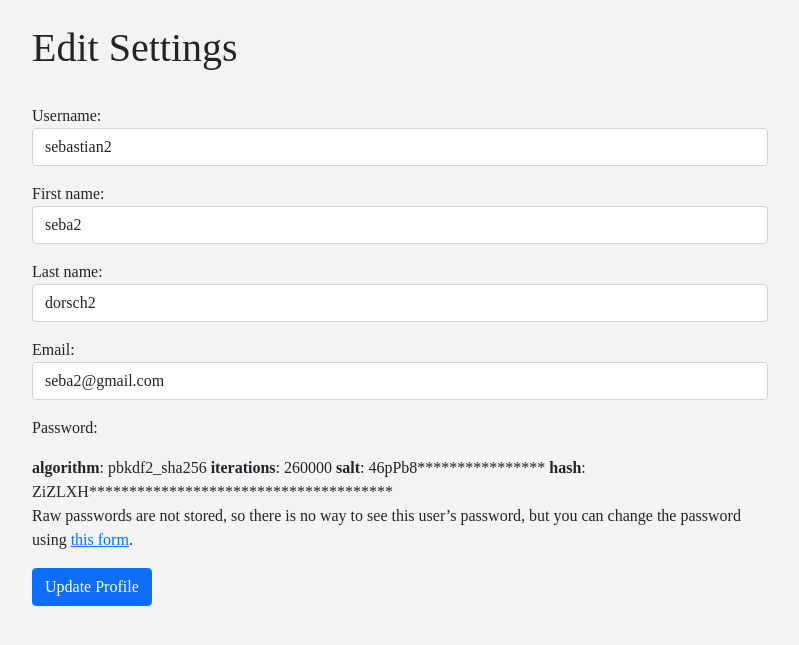
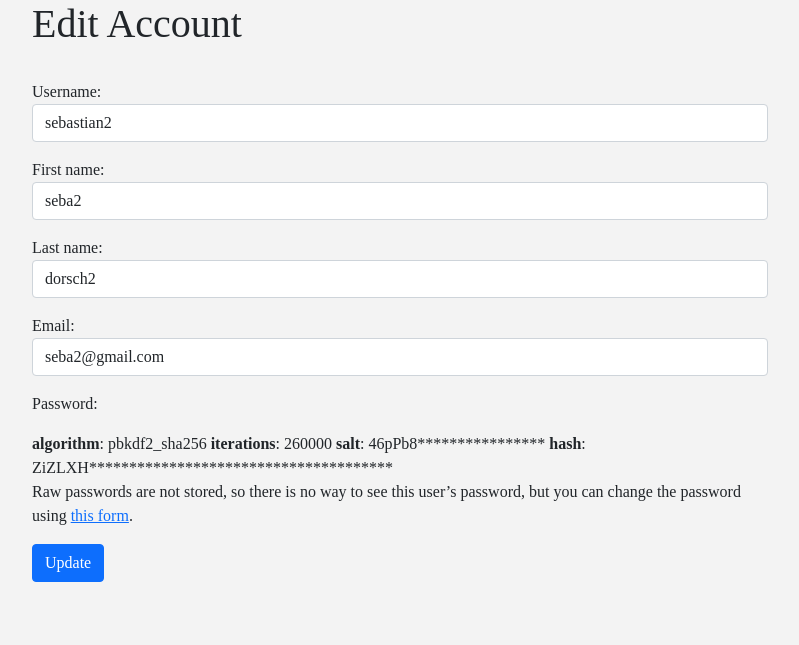
Before and after one commit to sebadorsch/blog, a Django app: page /members/edit_profile/ in a window 1280 px wide. Shown: the part 56-701 px from the top of the page, without its empty margins (240-1039 px from the left). Run offline with Django 3.2, Linux system fonts and the light colour scheme; a user stored in the database is signed in; data comes from the database, SQL or seed files in the repository; both versions use the stored data as it was after the commit; some libraries are stand-ins or nearby versions.

Commit message:
Arreglo edit profile

```diff
--- a/members/templates/registration/edit_profile.html
+++ b/members/templates/registration/edit_profile.html
@@ -2,26 +2,25 @@
 {% block title %} Edit Profile {% endblock %}
 {% block content %}
 
-<br>
-<div class="container">
-    <div class="row justify-content-center">
-        <div class="col-sm-8">
-            {% if user.is_authenticated %}
-                <h1>Edit Settings</h1><br>
+{% if user.is_authenticated %}
+    <div class="container">
+        <div class="row justify-content-center">
+            <div class="col-sm-8">
+                <h1>Edit Account</h1><br>
                 <div class="form-group">
                     <form method="POST">
                         {% csrf_token %}
                         {{ form.as_p }}
-                        <button class="btn btn-primary">Update Profile</button><br>
+                        <button class="btn btn-primary">Update</button><br>
                     </form>
                 </div>
                 <br>
-            {% else %}
-                <h4>Error autenticando el usuario</h4>
-            {% endif %}
+            </div>
         </div>
     </div>
-</div>
+{% else %}
+    <li class="list-group-item list-group-item-danger" style="text-align: center">Please Login</li>
+{% endif %}
 
 
 {% endblock %}
--- a/members/templates/registration/edit_profile_page.html
+++ b/members/templates/registration/edit_profile_page.html
@@ -5,6 +5,7 @@
 {% block content %}
 
 {% if user.is_authenticated %}
+    {% if user.id == profile.user.id %}
         <br>
         <div class="container">
             <div class="row justify-content-center">
@@ -24,7 +25,10 @@
             </div>
         </div>
     {% else %}
-Please Login
+        <li class="list-group-item list-group-item-danger" style="text-align: center">Wrong User</li>
+    {% endif %}
+{% else %}
+    <li class="list-group-item list-group-item-danger" style="text-align: center">Please Login</li>
 {% endif %}
 
 {% endblock %}
--- a/members/templates/registration/user_profile.html
+++ b/members/templates/registration/user_profile.html
@@ -14,7 +14,7 @@
         <div class="col-sm-12">
             <br>
             <h2>
-                User Profile
+                {{ page_user.user.first_name }} Profile
             </h2><br>
         </div>
     </div>
@@ -34,7 +34,7 @@
                   <div class="card-body">
                     <h4 class="card-title">{{ page_user.user.first_name }} {{ page_user.user.last_name }}
                         {% if user.is_authenticated %}
-                            <small style="font-size: medium"> - <a href="{% url 'edit_profile' %}">(edit)</a></small>
+                            <small style="font-size: medium"> - <a href="{% url 'edit_profile_page' user.profile.id %}">(edit)</a></small>
                         {% endif %}<br>
                     </h4>
                     <p class="small text-muted">
--- a/myblog/templates/base.html
+++ b/myblog/templates/base.html
@@ -39,7 +39,7 @@
               <ul class="dropdown-menu" aria-labelledby="navbarDropdown">
                 <li><a class="dropdown-item" href="{% url 'show_profile_page' user.profile.id %}">Profile</a></li>
                 <li><a class="dropdown-item" href="{% url 'edit_profile_page' user.profile.id %}">Edit Profile</a></li>
-                <li><a class="dropdown-item" href="{% url 'edit_profile' %}">Edit Settings</a></li>
+                <li><a class="dropdown-item" href="{% url 'edit_profile' %}">Edit Account</a></li>
                 <li><a class="dropdown-item" href="{% url 'logout' %}">Logout</a></li>
               </ul>
             </li>
```
Also changed, not shown: db.sqlite3. Lines whose indentation alone changed are shown as unchanged.
